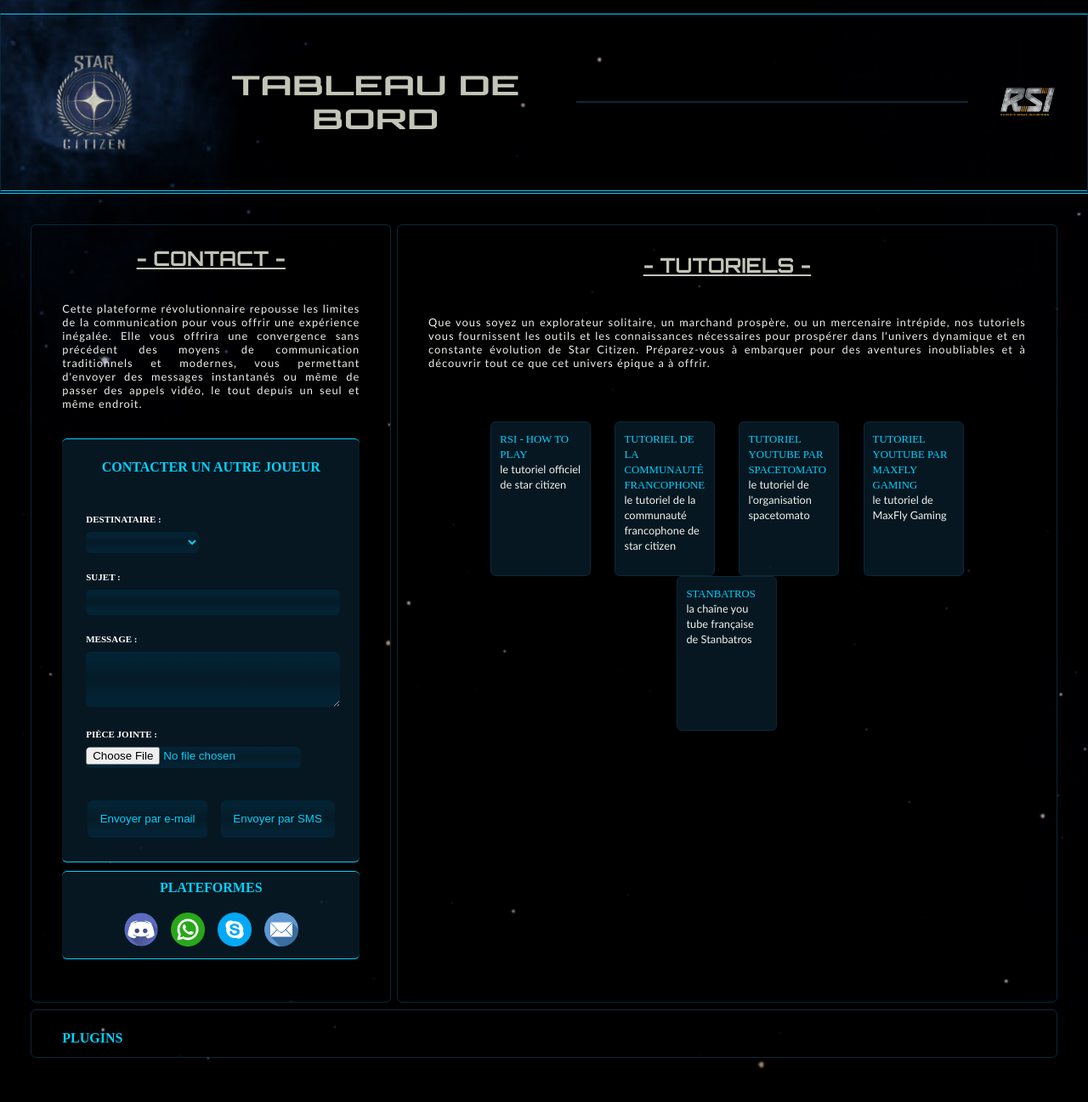
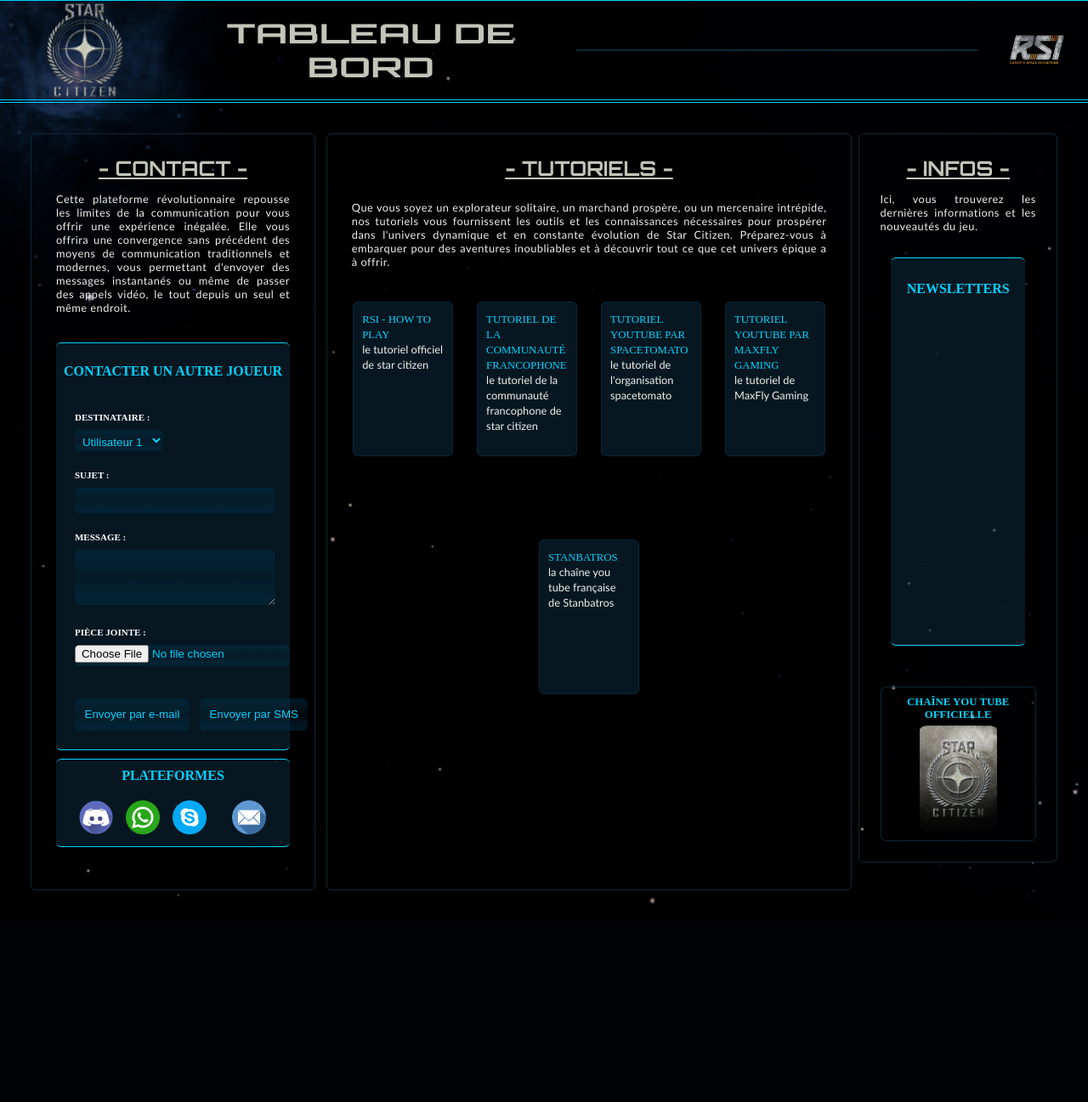
Before and after one commit to jeromev81600/UseandNotify, a Flask app: page / in a window 1280 px wide. Shown: the whole page at 85% size. After the commit the page ends 1064 px from the top, so only its background shows below. Run offline with Flask 3, Linux system fonts and the light colour scheme; data that the repository does not hold is empty; parts of the project's set-up code (start-up, migrations or seed data) failed here and were passed over; some web fonts are replaced.

Commit message:
modifications of CSS file for new media queries

```diff
--- a/main.py
+++ b/main.py
@@ -82,7 +82,7 @@
 
 
 if __name__ == '__main__':
-    # app.run(debug=True)
+    app.run(debug=True)
     # Ouvre le navigateur par défaut et Démarre le serveur Waitress
-    serve(app, host=LOCALHOST, port=PORT)
-    webbrowser.open('http://{LOCALHOST}:{PORT}')
+    # serve(app, host=LOCALHOST, port=PORT)
+    # webbrowser.open('http://{LOCALHOST}:{PORT}')
--- a/static/style.css
+++ b/static/style.css
@@ -39,9 +39,10 @@
 
 body {
   width:100%;
+  margin:0 auto;
   min-height: 100dvh;
-  margin: 2vh 0 2vh 0;
   display: flex;
+  align-items:center;
   flex-direction:column;
   background: no-repeat url("./pictures/starsbackground.jpg");
   background-size: cover;
@@ -73,7 +74,11 @@
 }
 
 .SeparationLine{
-  display:none;
+  display:block;
+  margin-top:10px;
+  width:60%;
+  height:2px;
+  background-color:#0a2839;
 }
 
 /*| ------|- Barre de navigation -|----- |*/
@@ -82,7 +87,8 @@
  display:flex;
  justify-content:space-between;
  align-items:center;
- min-height: 10dvh;
+ width:100%;
+ max-height: 12dvh;
  padding:10px;
  border:var(--blueBorder);
  border-top:var(--lightBlueBorder);
@@ -112,18 +118,156 @@
 .mainSection {
   margin:4.5vh;
   display: flex;
-  flex-direction:column;
+  align-items:stretch;
+  flex-direction:column-reverse;
   height:100%;
   gap:1vh;
 }
 
 .mainTitles{
   text-align:center;
+  margin :0;
+  margin-top : 25px;
 }
 
 .mainText{
   text-align:justify;
-  letter-spacing:1px;;
+  letter-spacing:0.5px;
+}
+
+/* -- Sous-section contact et utilitaires -- */
+.contactAndUtilitiesSection {
+  display: none;
+}
+
+/* -- Bloc contact et tutoriels -- */
+/* ----- Partie contact ----- */
+/* ----- Partie Tutos ----- */
+/* ----- Partie Plugins ----- */
+
+
+/*| ------|- Sous section News -|------ |*/
+
+.newsSection {
+  display: flex;
+  flex-direction:column;
+  align-items: center;
+  justify-content: center;
+  height:100%;
+  border-radius:6px;
+  padding: 0 5% 2% 5%;
+  border:var(--blueBorder);
+}
+
+.newsAside{
+  display: flex;
+  flex-direction:column;
+  align-items: center;
+  justify-content: center;
+  margin-top:10dh;
+}
+
+#emails-titles{
+  display:flex;
+  flex-direction:column;
+  justify-content:flex-start;
+  align-items:center;
+  gap : 30px;
+  max-width:70%;
+  border-radius:6px;
+  margin-bottom :3em;
+  padding:5% 5% 10% 5%;
+  list-style : none;
+  background:var(--backgroundArticle);
+  border-bottom:var(--lightBlueBorder);
+  border-top:var(--lightBlueBorder);
+}
+
+.newslettersTitle{
+  margin-top:0;
+}
+
+.liEmailTitle{
+  display:flex;
+  align-items:center;
+  gap:5px;
+  flex-direction:column;
+}
+
+.emailTitle{
+  font-size: 11px;
+  text-transform: uppercase;
+  text-decoration:none;
+  color: #fff;
+  font-weight: 700;
+  font-family:var(--fontFamilyTitles);
+}
+
+.blockChanel{
+  display:flex;
+  flex-direction:column;
+  justify-content:center;
+  align-items:center;
+}
+
+.blockChanel a{
+  display:flex;
+  flex-direction:column;
+  justify-content:space-between;
+  align-items:center;
+  padding:10px 0 10px 0;
+  border-radius:6px;
+  border:var(--blueBorder);
+}
+
+.starCitChanSpan{
+  text-align:center;
+  text-transform: uppercase;
+  font-size:1em;
+  font-weight:bold;
+  color: var(--h2Color);
+  font-family:var(--fontFamilyTitles);
+}
+
+.starCitChanImg{
+  padding-top:5px;
+  border-radius:10px;
+  width:50%;
+}
+
+
+/* --------------------------------------- [ TABLETTES / KINDLES ] ----------------------------------------- */
+
+@media screen and (min-width: 768px){
+
+/*| ------|- Barre de navigation -|----- |*/
+
+.mainTitleH1Nav{
+  font-size:45px;
+  text-align :center;
+  max-width:600px;
+  padding-right :5px;
+ }
+
+.line{
+ display:block;
+ width:100%;
+ height:2px;
+ background-color:#0a2839;
+}
+
+.rsiImg{
+  display:block;
+  margin-right:25px;
+  width:70px;
+  padding-left:35px;
+ }
+
+/*| ------|- Section principale -|------ |*/
+
+.mainSection {
+  flex-direction:row;
+  justify-content:space-between;
 }
 
 /* -- Sous-section contact et utilitaires -- */
@@ -131,26 +275,130 @@
 .contactAndUtilitiesSection{
   display:flex;
   flex-direction:column;
+  justify-content:space-between;
+  max-width:70%;
+  height:100%;
+}
+/* -- Bloc contact et tutoriels -- */
+
+.contactAndTutorialsBlock{
+  display:flex;
+  flex-direction:column;
   width:100%;
-  height:100%;
+  gap:1vw;
+}
+
+/* ----- Partie contact ----- */
+.contactBlock{
+  display:none;
+}
+
+/* ----- Partie Tutos ----- */
+
+.tutorialsArticle{
+  display: flex;
+  flex-direction: column;
+  gap:10px;
+  align-items: center;
+  width: 100%;
+  min-height:500px;
+  border-radius:6px;
+  padding:var(--paddingMainBlocks);
+  border:var(--blueBorder);
+}
+
+.mainTutorialsList{
+  padding:0;
+  display:flex;
+  justify-content:center;
+  flex-wrap:wrap;
+  list-style : none;
+  width:100%;
+  height:60%;
+  gap:5%;
+   }
+
+.mainTutorialsList li{
+  width:6em;
+  height:10em;
+  padding:10px;
+  border-radius:6px;
+  background:var(--backgroundArticle);
+  border:var(--blueBorder);
+}
+
+.mainTutorialsList li:hover{
+  border:var(--lightBlueBorder);
+}
+
+.tutorialTitleSpan{
+  text-transform: uppercase;
+  font-size:var(--fontSizeH2);
+  color: var(--h2Color);
+  font-family:var(--fontFamilyTitles);
+}
+
+/* ----- Partie Plugins ----- */
+
+.pluginsArticle {
+  display:none;
+}
+
+/*| ------|- Sous section News -|------ |*/
+
+.newsSection {
+  max-width:20%;
+  padding: 0 2% 2% 2%;
+}
+
+#emails-titles{
+  min-height:400px;
+  padding:15% 10% 15% 10%;
+}
+
+.newslettersTitle{
+  margin-top:0;
+}
+
+}
+
+/* -------------------------------------------- [ NOTEBOOK ] ----------------------------------------------- */
+
+@media screen and (min-width: 1080px){
+
+/*| ------|- Corps du document -|------- |*/
+/* Style non modifié */
+
+/*| -------|- Eléments globaux -|------- |*/
+/* Style non modifié */
+
+/*| ------|- Barre de navigation -|----- |*/
+/* Style non modifié */
+
+/*| ------|- Section principale -|------ |*/
+
+/* -- Sous-section contact et utilitaires -- */
+
+.contactAndUtilitiesSection{
+  display:flex;
+  flex-direction:column;
+  max-width:80%;
   gap:1vh;
 }
 
 /* -- Bloc contact et tutoriels -- */
 
 .contactAndTutorialsBlock{
-  display:flex;
-  flex-direction:column;
-  gap:0.5vw;
+flex-direction:row;
 }
 
-/* ----- Partie contact ----- */
+ /* ----- Partie contact ----- */
 
 .contactBlock{
   display:flex;
   align-items:center;
   flex-direction:column;
-  width:100%;
+  width:30%;
   border-radius:6px;
   padding:var(--paddingMainBlocks);
   border:var(--blueBorder);
@@ -172,7 +420,8 @@
 .formAside{
   border-radius:6px;
   width:80dvw;
-  max-width:350px;
+  max-width:275px;
+  height:100%;
   background:var(--backgroundArticle);
   border-bottom:var(--lightBlueBorder);
   border-top:var(--lightBlueBorder);
@@ -259,8 +508,8 @@
   display :flex;
   flex-wrap:wrap;
   width:75dvw;
-  max-width:330px;
-  height:auto;
+  max-width:255px;
+  height:100%;
   justify-content:center;
   align-items:center;
   padding: 10px;
@@ -293,197 +542,35 @@
 /* ----- Partie Tutos ----- */
 
 .tutorialsArticle{
-  display: none;
-}
-
-
-/* ----- Partie Plugins ----- */
-
-.pluginsArticle {
-  display: flex;
-  height:100%;
-  border-radius:6px;
-  padding:var(--paddingMainBlocks);
-  border:var(--blueBorder);
-}
-
-/*| ------|- Sous section News -|------ |*/
-
-.newsSection {
-  display: none;
-}
-
-
-/* - [ DESKTOP ] - */
-
-@media screen and (min-width: 1100px){
-
-/*| ------|- Corps du document -|------- |*/
-/* Style non modifié */
-
-/*| -------|- Eléments globaux -|------- |*/
-/* Style non modifié */
-
-/*| ------|- Barre de navigation -|----- |*/
-
-.mainTitleH1Nav{
-  font-size:45px;
-  text-align :center;
-  max-width:600px;
-  padding-right :5px;
- }
-
-.line{
- display:block;
- width:100%;
- height:2px;
- background-color:#0a2839;
-}
-
-.rsiImg{
-  display:block;
-  margin-right:25px;
-  width:70px;
-  padding-left:35px;
- }
-
-/*| ------|- Section principale -|------ |*/
-
-.mainSection {
-  flex-direction :row;
-}
-
-/* -- Sous-section contact et plugins -- */
-
-.contactAndUtilitiesSection{
-  display:flex;
-  flex-direction:column;
-  width:100%;
-  gap:1vh;
-}
-
-/* -- Bloc contact et tutoriels -- */
-
-.contactAndTutorialsBlock{
-flex-direction:row;
-}
-
-/* ----- Partie contact ----- */
-
-.contactBlock{
-  width:30%;
-}
-
-.contactArticle{
-  width:100%;
-}
-
-/* - Formulaire - */
-
-.formAside{
-  min-width:350px;
-}
-
-.divSubmitButtons {
-  justify-content : space-around;
-  margin-right:0;
-}
-
-/* - Plateformes de communication - */
-/* Style non modifié */
-
-/* ----- Partie Tutos ----- */
-
-.tutorialsBlock{
-  display:flex;
-  flex-direction:column;
-  align-items:center;
-}
-
-.tutorialsArticle{
-  display: flex;
-  flex-direction: column;
-  gap:10px;
-  align-items: center;
   width: 70%;
-  padding:5%;
-  min-height:500px;
-  border-radius:6px;
-  padding:var(--paddingMainBlocks);
-  border:var(--blueBorder);
-}
-
-.mainTutorialsList{
-  padding:0;
-  margin-top:3em;
-  display:flex;
-  justify-content:center;
-  flex-wrap:wrap;
-  list-style : none;
-  width:80%;
-  height:80%;
-  gap:5%;
-   }
-
-.mainTutorialsList li{
-  width:6em;
-  height:10em;
-  padding:10px;
-  border-radius:6px;
-  background:var(--backgroundArticle);
-  border:var(--blueBorder);
-}
-
-.mainTutorialsList li:hover{
-  border:var(--lightBlueBorder);
-}
-
-.tutorialTitleSpan{
-  text-transform: uppercase;
-  font-size:var(--fontSizeH2);
-  color: var(--h2Color);
-  font-family:var(--fontFamilyTitles);
 }
 
 /* ----- Partie Plugins ----- */
 /* Style non modifié */
 
 /*| ------|- Sous section News -|------ |*/
-/* Style non modifié */
 
 }
 
-/* - [ INTERMEDIAIRE ] - */
+
+/* --------------------------------------------- [ DESKTOP ] ----------------------------------------------- */
 
 @media screen and (min-width: 1400px){
 
 /*| -------|- Eléments globaux -|------- |*/
 
-.SeparationLine{
- display:block;
- margin-top:10px;
- width:60%;
- height:2px;
- background-color:#0a2839;
-}
-
 /*| ------|- Section principale -|------ |*/
-
-.mainTitles{
-  padding-top:var(--paddingTopMainTitles);
-}
 
 /* -- Sous-section contact et plugins -- */
 
 .contactAndUtilitiesSection{
-  width:90%;
+  max-width:85%;
 }
 
 /* ----- Partie contact ----- */
 
 .formAside{
-  max-width:380px;
-  height:100%;
+  max-width:350px;
 }
 
 .contactBlock{
--- a/templates/index.html
+++ b/templates/index.html
@@ -14,7 +14,7 @@
      <img class="logo" alt="Logo" src="static/pictures/StarCitizenEmblem.png">
      <h1 class="mainTitleH1Nav">Tableau de bord</h1>
      <div class="line"></div>
-     <img class="rsiImg" alt="Logo" src="static/pictures/rsi.png">
+     <a href="https://robertsspaceindustries.com/"><img class="rsiImg" alt="Lien vers site officiel" src="static/pictures/rsi.png" title="Site officiel RSI"></a>
    </nav>
    <section class="mainSection">
      <section class="contactAndUtilitiesSection">
@@ -60,7 +60,6 @@
            </article>
                  </div>
              <article class="tutorialsArticle">
-                 <div class="tutorialsBlock">
                      <h1 class="mainTitles">- TUTORIELS -</h1>
                      <p class="mainText">Que vous soyez un explorateur solitaire, un marchand prospère, ou un mercenaire intrépide, nos tutoriels vous fournissent les outils et les connaissances nécessaires pour prospérer dans l'univers dynamique et en constante évolution de Star Citizen. Préparez-vous à embarquer pour des aventures inoubliables et à découvrir tout ce que cet univers épique a à offrir.</p>
                      <ul class="mainTutorialsList">
@@ -70,11 +69,11 @@
                          <li><a href="https://www.youtube.com/watch?v=O4T70F43dJ8&ab_channel=MaxFlyGaming" target="_blank"><span class="tutorialTitleSpan">Tutoriel youtube par Maxfly gaming</span><br>le tutoriel de MaxFly Gaming</a></li>
                          <li><a href="https://www.youtube.com/channel/UCKdNivsbhJuvPGGemtxpWsQ" target="_blank"><span class="tutorialTitleSpan">Stanbatros</span><br>la chaîne you tube française de Stanbatros</a></li>
                      </ul>
-                 </div>
              </article>
         </div>
            <article class="pluginsArticle" >
                 <h2 class="titlesH2Contact">Plugins</h2>
+               <p>Ici, vous trouverez bientôt les plugins et fonctionnalités complémentaires utiles au jeu...</p>
            </article>
      </section>
      <section class="newsSection">
```
Also changed, not shown: other parts of static/style.css (+28 -93 lines), config/config.sample.py (added, +26 -0 lines).
